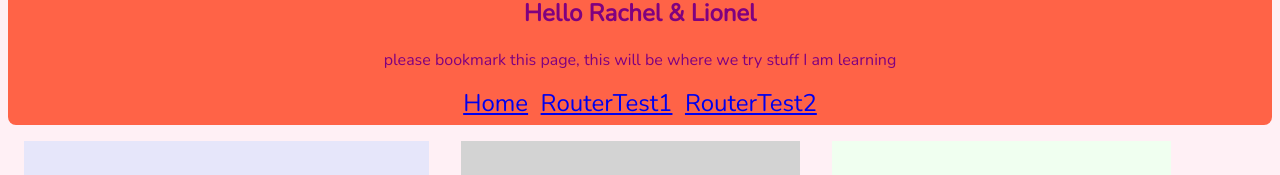
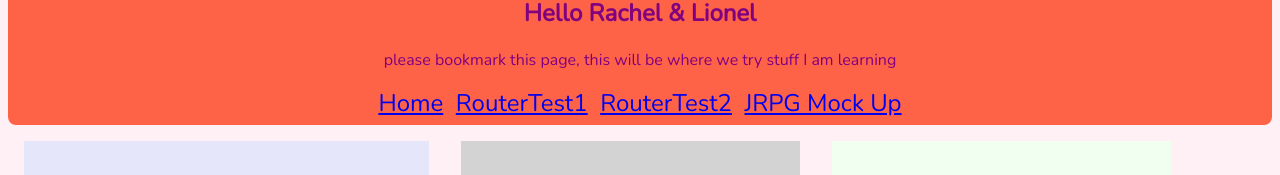
Before and after one commit to JF-LL-codebuds/react-play-study-fe, a React app: page / in a window 1280 px wide. Shown: the part 117-292 px from the top of the page. Built offline with nearby package versions, Linux system fonts and the light colour scheme; a web font is replaced by a local one.

Commit message:
imported gamelayout comp to nav

```diff
--- a/src/components/App.js
+++ b/src/components/App.js
@@ -8,6 +8,7 @@ import Home from './home/Home';
 import RouterTest1 from './routertest/RouterTest1';
 import RouterTest2 from './routertest/RouterTest2';
 import Greeting from './greeting/Greeting';
+import GameLayout from './gamelayout/GameLayout';
 import goalStyles from './goals/goals.css';
 import styles from './app.css';
 
@@ -28,6 +29,7 @@ export default function App() {
               <Route exact path="/" component={Home} />
               <Route path="/routertest1" component={RouterTest1} />
               <Route path="/routertest2" component={RouterTest2} />
+              <Route path="/gamelayout" component={GameLayout} />
             </Switch>
           </>
         </section>
--- a/src/components/greeting/Greeting.js
+++ b/src/components/greeting/Greeting.js
@@ -18,6 +18,7 @@ class Greeting extends Component {
           <Link className={styles.link} to="/">Home</Link>
           <Link className={styles.link} to="/routertest1">RouterTest1</Link>
           <Link className={styles.link} to="/routertest2">RouterTest2</Link>
+          <Link className={styles.link} to="/gamelayout">JRPG Mock Up</Link>
         </nav>
       </div>
     );
```
